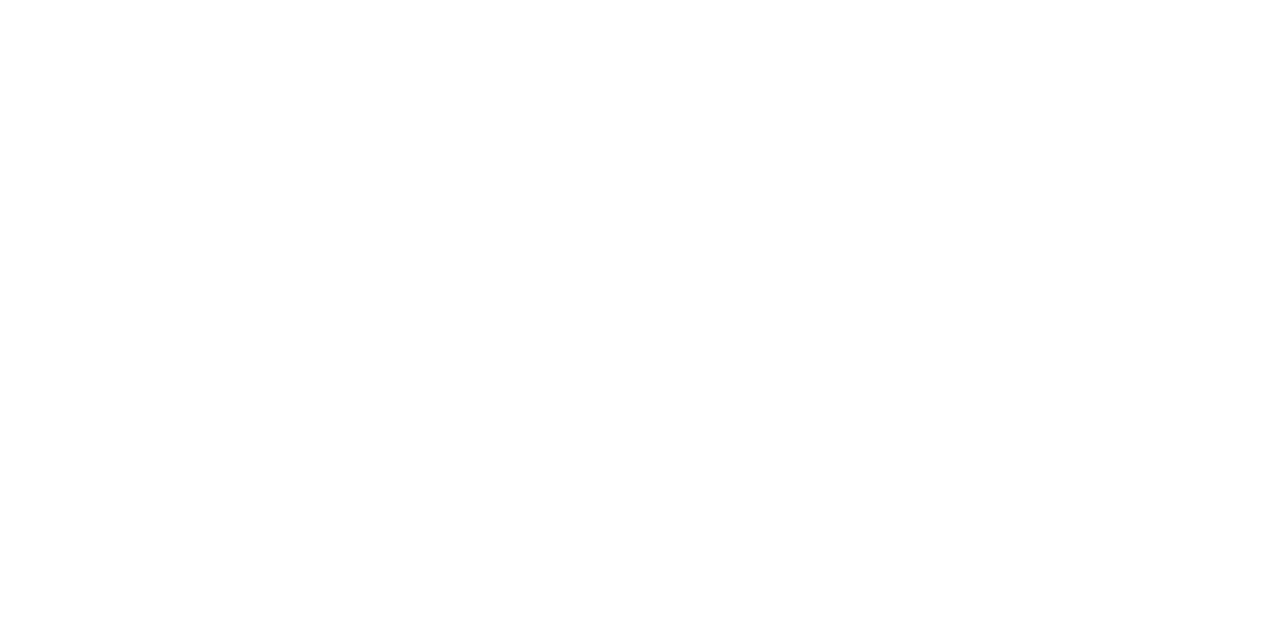
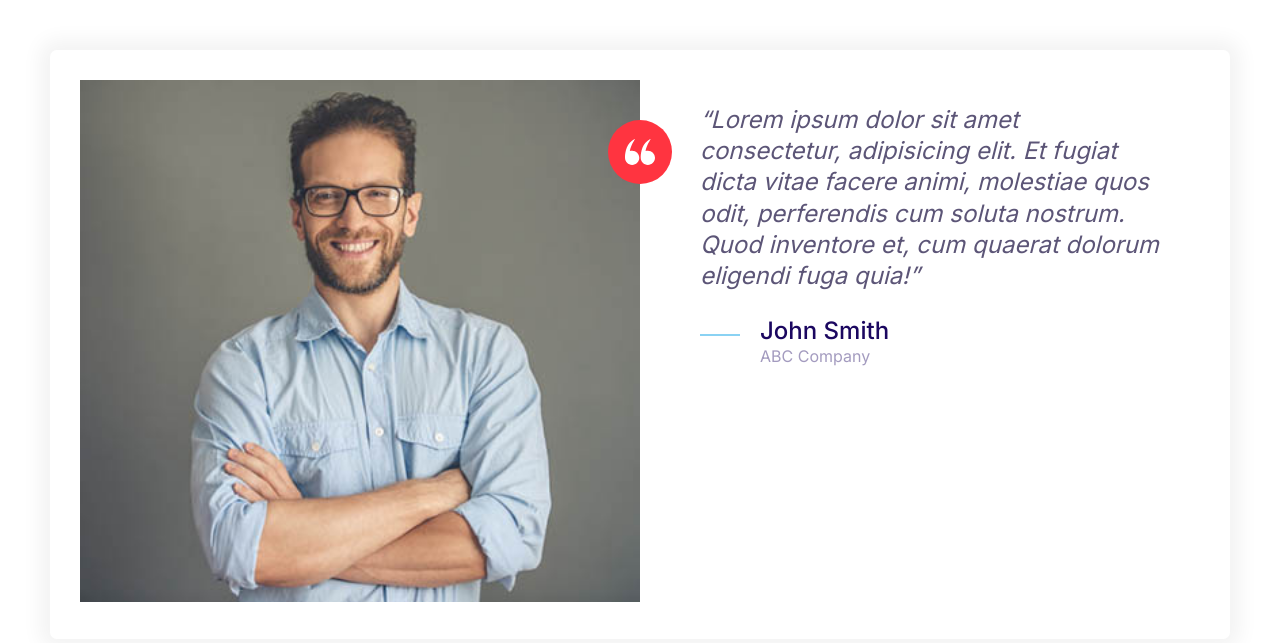
Before and after one commit to VeraFurtula/Moshify, a plain HTML site: page index.html in a window 1280 px wide. Drawn offline with Linux system fonts and the light colour scheme.

Commit message:
Commit testimonials component

```diff
--- a/css/styles.css
+++ b/css/styles.css
@@ -4,6 +4,7 @@
     --color-accent: #ff3440;
     --color-headings: #1b0760;
     --color-body: #918ca4;
+    --color-body-darker: #5c5577;
     --color-border: #ccc;
     --border-radius: 30px;
 }
@@ -118,6 +119,7 @@ a {
 
 .badge--small {
     font-size: 1.6rem;
+    padding: 0.5rem 1.5rem;
 }
 
 @media screen and (min-width:1024px) {
@@ -167,8 +169,17 @@ a {
     height: 40px;
 }
 
+.icon--small {
+    width: 30px;
+    height: 30px;
+}
+
 .icon--primary {
     fill: var(--color-primary);
+}
+
+.icon--white {
+    fill: white;
 }
 
 .icon-container {
@@ -180,6 +191,10 @@ a {
     justify-content: center;
     align-items: center;
     margin: 1rem 0;
+}
+
+.icon-container--accent {
+    background-color: var(--color-accent);
 }
 
 /* Buttons */
@@ -287,3 +302,207 @@ a {
         font-size: 1.2rem;
     }
 }
+
+/* Cards */
+.card {
+    border-radius: 7px;
+    box-shadow: 0 0 20px 10px #f3f3f3;
+    overflow: hidden;
+}
+
+.card__header,
+.card__body {
+    padding: 2rem 3rem;
+}
+
+.card--primary .card__header {
+    background-color: var(--color-primary);
+    color: #fff;
+}
+
+.card--secondary .card__header {
+    background-color: var(--color-secondary);
+    color: #fff;
+}
+
+.card--secondary .badge--secondary {
+    background-color: #02cdf1;
+
+}
+
+/* Plans */
+.plan__name {
+    color: #fff;
+    margin: 0;
+    font-weight: 500;
+    font-size: 2.4rem;
+}
+
+.plan__price {
+    font-size: 6rem;
+}
+
+.plan__biling-cycle {
+    font-weight: 300;
+    font-size: 2.4rem;
+    opacity: 0.8;
+    margin-right: 1rem;
+}
+
+.plan__description {
+    font-size: 2rem;
+    letter-spacing: 4px;
+    font-weight: 300;
+    display: block;
+}
+
+.plan .list__item {
+    margin-bottom: 2rem;
+}
+
+.plan--popular .card__header {
+    position: relative;
+}
+
+.plan--popular .card__header::before {
+    content: url(../images/popular.svg);
+    width: 40px;
+    display: inline-block;
+    position: absolute;
+    top: -6px;
+    right: 5%;
+}
+
+@media screen and (min-width:1024px) {
+    .plan__name {
+        font-size: 1.4rem;
+    }
+
+    .plan__price {
+        font-size: 5rem;
+    }
+
+    .plan__biling-cycle {
+        font-size: 1.6rem;
+    }
+
+    .plan__description {
+        font-size: 1.7rem;
+    }
+}
+
+/* Media */
+
+.media {
+    display: flex;
+}
+
+.media__title {
+    margin-top: 0;
+}
+
+.media__body {
+    margin: 0 2rem;
+}
+
+.media__image {
+    margin-top: 1rem;
+}
+
+/* Quotes */
+.quote {
+    font-size: 3rem;
+    font-style: italic;
+    color: var(--color-body-darker);
+    line-height: 1.3;
+}
+
+.quote__text::before {
+    content: open-quote;
+}
+
+.quote__text::after {
+    content: close-quote;
+}
+
+.quote__author {
+    font-size: 3rem;
+    font-style: normal;
+    font-weight: 500;
+    margin-bottom: 0;
+}
+
+.quote__organization {
+    color: var(--color-headings);
+    opacity: 0.4;
+    font-size: 2rem;
+    font-style: normal;
+}
+
+.quote__line {
+    position: relative;
+    bottom: 10px;
+}
+
+@media screen and (min-width:1024px) {
+    .quote {
+        font-size: 2rem;
+    }
+
+    .quote__author {
+        font-size: 2.4rem;
+    }
+
+    .quote__organization {
+        font-size: 1.6rem;
+    }
+}
+
+/* Grids */
+.grid {
+    display: grid;
+}
+
+@media screen and (min-width:768px) {
+    .grid--1x2 {
+        grid-template-columns: 1fr 1fr;
+    }
+}
+
+@media screen and (min-width:1024px) {
+    .grid--1x3 {
+        grid-template-columns: 1fr 1fr 1fr;
+    }
+}
+
+/* Testimonials */
+.testimonial {
+    padding: 3rem;
+}
+
+.testimonial__image>img {
+    width: 100%;
+}
+
+.testimonial__image {
+    position: relative;
+}
+
+
+.testimonial__image>.icon-container {
+    position: absolute;
+    top: 3rem;
+    right: -32px;
+}
+
+@media screen and (min-width:768px) {
+
+    .testimonial .quote,
+    .testimonial .quote__author {
+        font-size: 2.4rem;
+    }
+
+    .testimonial .quote {
+        margin-left: 6rem;
+    }
+}
--- a/index.html
+++ b/index.html
@@ -19,8 +19,38 @@
         rel="stylesheet">
 </head>
 
-<body>
-
+<body style="padding:5rem;">
+    <div class="card testimonial">
+        <div class="grid grid--1x2">
+            <div class="testimonial__image">
+                <img src="/images/testimonial.jpg" alt="A happy, smilling customer">
+                <span class="icon-container icon-container--accent">
+                    <svg class="icon icon--white icon--small">
+                        <use xlink:href="images/sprite.svg#quotes"></use>
+                    </svg>
+                </span>
+            </div>
+            <blockquote class="quote">
+                <p class="quote__text">Lorem ipsum dolor sit amet consectetur, adipisicing elit. Et fugiat dicta vitae
+                    facere
+                    animi, molestiae quos
+                    odit, perferendis cum soluta nostrum. Quod inventore et, cum quaerat dolorum eligendi fuga quia!</p>
+                <footer>
+                    <div class="media">
+                        <div class="media__image">
+                            <svg class="icon icon--primary quote__line">
+                                <use xlink:href="images/sprite.svg#line"></use>
+                            </svg>
+                        </div>
+                        <div class="media__body">
+                            <h3 class="media__title quote__author">John Smith</h3>
+                            <p class="quote__organization">ABC Company</p>
+                        </div>
+                    </div>
+                </footer>
+            </blockquote>
+        </div>
+    </div>
 
 </body>
 
```
Also changed, not shown: images/popular.svg (added), images/testimonial.jpg (added).
